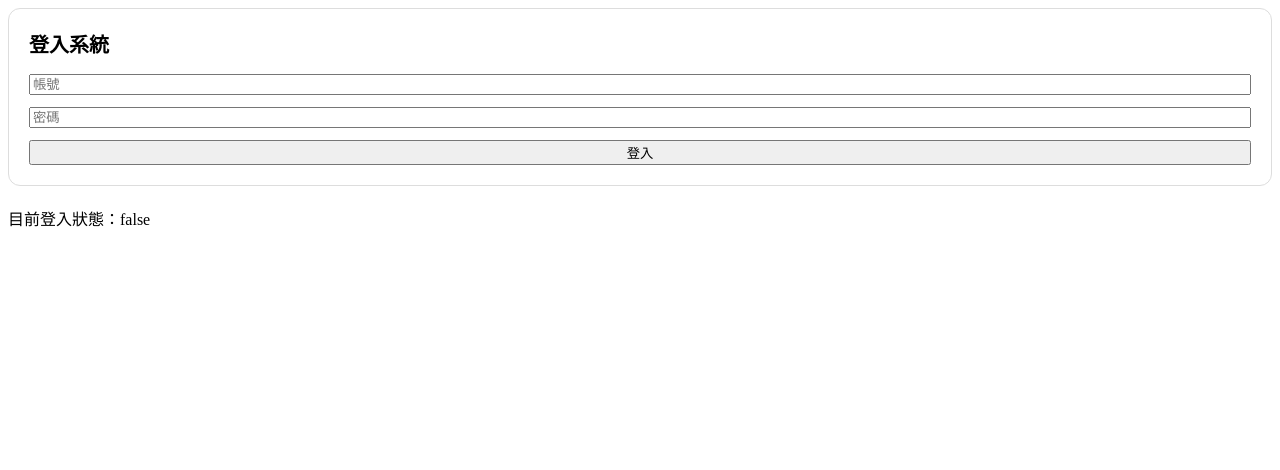
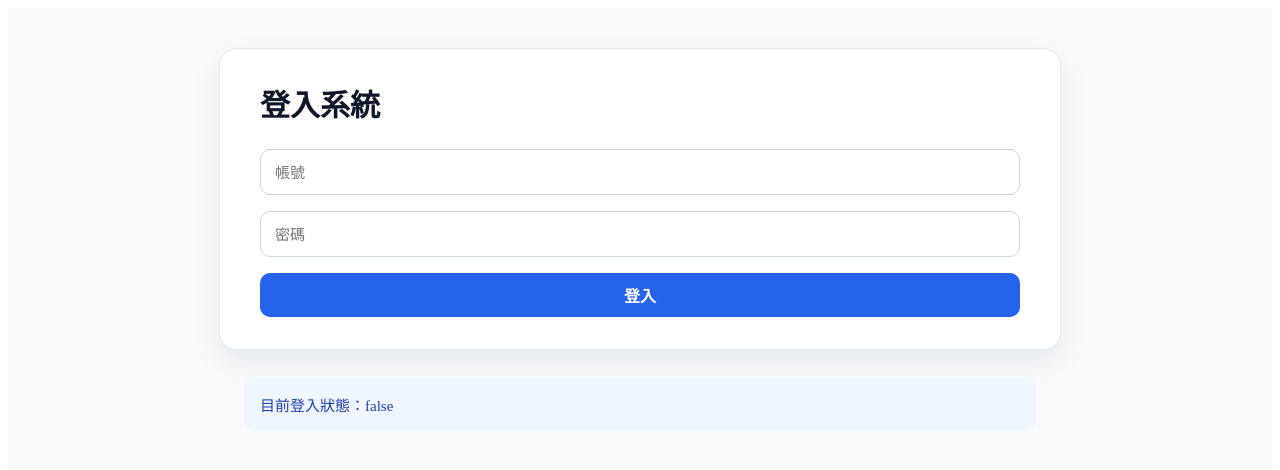
Before and after one commit to Avon46/huan-vue3-homework2, a Vue app: page / in a window 1280 px wide. Shown: the top 470 px of the page. Built offline with nearby package versions, Linux system fonts and the light colour scheme; the HTML template or start-up script is replaced by a standard one.

Commit message:
add BaseSection

```diff
--- a/src/App.vue
+++ b/src/App.vue
@@ -15,8 +15,34 @@ function handleLoginSuccess(username: string) {
 </script>
 
 <template>
-  <LoginSimple @login-success="handleLoginSuccess"></LoginSimple>
-  <p>目前登入狀態：{{ isLoggedIn }}</p>
-  <p v-if="isLoggedIn">目前登入者:{{ loginUser }}</p>
-  <PolicySimple v-if="isLoggedIn"></PolicySimple>
+  <main class="app-page">
+    <LoginSimple @login-success="handleLoginSuccess"></LoginSimple>
+    <div class="login-status">
+      <p>目前登入狀態：{{ isLoggedIn }}</p>
+      <p v-if="isLoggedIn">目前登入者:{{ loginUser }}</p>
+    </div>
+    <PolicySimple v-if="isLoggedIn"></PolicySimple>
+  </main>
 </template>
+
+<style scoped>
+.app-page {
+  min-height: 100vh;
+  padding: 40px 20px;
+  background: #f8fafc;
+}
+
+.login-status {
+  max-width: 760px;
+  margin: 0 auto 28px;
+  padding: 12px 16px;
+  border-radius: 12px;
+  background-color: #eff6ff;
+  color: #1e40af;
+  font-size: 15px;
+}
+
+.login-status p {
+  margin: 4px 0;
+}
+</style>
--- a/src/components/BaseSection.vue
+++ b/src/components/BaseSection.vue
@@ -3,31 +3,40 @@
         <div class="base-section__title">
             <slot name="title"></slot>
         </div>
-
         <div class="base-section__content">
             <slot></slot>
         </div>
+
     </section>
 </template>
 
 <style scoped>
 .base-section {
-    border: 1px solid #dddddd;
-    border-radius: 12px;
-    padding: 20px;
-    margin-bottom: 20px;
+    width: 100%;
+    max-width: 760px;
+    margin: 0 auto 28px;
+    padding: 32px 40px;
+    border: 1px solid #e5e7eb;
+    border-radius: 18px;
     background-color: #ffffff;
+    box-shadow: 0 12px 30px rgba(15, 23, 42, 0.08);
 }
 
 .base-section__title {
-    margin-bottom: 16px;
-    font-size: 20px;
-    font-weight: bold;
+    margin-bottom: 24px;
+}
+
+.base-section__title :deep(h1),
+.base-section__title :deep(h2) {
+    margin: 0;
+    font-size: 30px;
+    font-weight: 700;
+    color: #0f172a;
 }
 
 .base-section__content {
     display: flex;
     flex-direction: column;
-    gap: 12px;
+    gap: 16px;
 }
 </style>
--- a/src/components/PolicyResultCard.vue
+++ b/src/components/PolicyResultCard.vue
@@ -11,11 +11,81 @@ const props = defineProps<{
 }>()
 </script>
 <template>
-    <p v-if="props.loading">查詢中</p>
-    <div v-else-if="props.result">
-        <p>保單號碼:{{ props.result.policyNo }}</p>
-        <p>姓名:{{ props.result.name }}</p>
-        <p>狀態:{{ props.result.status }}</p>
+    <p v-if="props.loading" class="info-message">查詢中</p>
+    <div v-else-if="props.result" class="result-card">
+        <div class="result-row">
+            <span class="result-label">保單號碼</span>
+            <span class="result-value">{{ props.result.policyNo }}</span>
+        </div>
+        <div class="result-row">
+            <span class="result-label">姓名</span>
+            <span class="result-value">{{ props.result.name }}</span>
+        </div>
+        <div class="result-row">
+            <span class="result-label">狀態</span>
+            <span class="result-value">狀態:{{ props.result.status }}</span>
+        </div>
+
+
     </div>
-    <p v-else-if="props.message">{{ props.message }}</p>
+    <p v-else-if="props.message" class="error-message">{{ props.message }}</p>
 </template>
+
+<style scoped>
+.result-card {
+    padding: 18px;
+    border: 1px solid #e5e7eb;
+    border-radius: 14px;
+    background-color: #f9fafb;
+}
+
+.result-row {
+    display: flex;
+    justify-content: space-between;
+    align-items: center;
+    padding: 10px 0;
+    border-bottom: 1px solid #e5e7eb;
+}
+
+.result-row:last-child {
+    border-bottom: none;
+}
+
+.result-label {
+    color: #6b7280;
+    font-size: 14px;
+}
+
+.result-value {
+    color: #111827;
+    font-size: 15px;
+    font-weight: 600;
+}
+
+.status-badge {
+    padding: 4px 10px;
+    border-radius: 999px;
+    background-color: #dcfce7;
+    color: #166534;
+    font-size: 14px;
+    font-weight: 600;
+}
+
+.info-message {
+    margin: 0;
+    padding: 12px 14px;
+    border-radius: 10px;
+    background-color: #eff6ff;
+    color: #1d4ed8;
+    font-weight: 600;
+}
+
+.error-message {
+    margin: 0;
+    padding: 12px 14px;
+    border-radius: 10px;
+    background-color: #fef2f2;
+    color: #dc2626;
+    font-weight: 600;
+}
+</style>
--- a/src/components/PolicySearchForm.vue
+++ b/src/components/PolicySearchForm.vue
@@ -14,6 +14,46 @@ function handlesubmit() {
 </script>
 
 <template>
-    <input v-model.trim='policyForm.policyNo' placeholder="請輸入保單號碼">
-    <button @click="handlesubmit">查詢</button>
+    <div class="search-form">
+        <input v-model.trim='policyForm.policyNo' class="form-input" placeholder="請輸入保單號碼">
+        <button @click="handlesubmit" class="primary-button">查詢</button>
+    </div>
 </template>
+
+<style scoped>
+.search-form {
+    display: flex;
+    gap: 12px;
+}
+
+.form-input {
+    flex: 1;
+    height: 44px;
+    padding: 0 14px;
+    border: 1px solid #cbd5e1;
+    border-radius: 10px;
+    font-size: 15px;
+    outline: none;
+}
+
+.form-input:focus {
+    border-color: #2563eb;
+    box-shadow: 0 0 0 3px rgba(37, 99, 235, 0.12);
+}
+
+.primary-button {
+    width: 96px;
+    height: 44px;
+    border: none;
+    border-radius: 10px;
+    background-color: #2563eb;
+    color: white;
+    font-size: 15px;
+    font-weight: 600;
+    cursor: pointer;
+}
+
+.primary-button:hover {
+    background-color: #1d4ed8;
+}
+</style>
--- a/src/views/LoginSimple.vue
+++ b/src/views/LoginSimple.vue
@@ -30,18 +30,57 @@ function login() {
 </script>
 
 <template>
-    <BaseSection>
+    <base-section>
         <template #title>
-            登入系統
+            <h1>登入系統</h1>
         </template>
+        <input class="form-input" v-model.trim="username" placeholder="帳號">
 
-        <input v-model.trim="username" placeholder="帳號">
+        <input class="form-input" v-model.trim="password" type="password" placeholder="密碼">
 
-        <input v-model.trim="password" type="password" placeholder="密碼">
-
-        <button @click="login">登入</button>
+        <button class="primary-button" @click="login">登入</button>
 
         <p v-if="loading">登入中</p>
-        <p v-else-if="message">{{ message }}</p>
-    </BaseSection>
+        <p v-else-if="message" class="success-message">{{ message }}</p>
+    </base-section>
 </template>
+
+<style scoped>
+.form-input {
+    height: 44px;
+    padding: 0 14px;
+    border: 1px solid #cbd5e1;
+    border-radius: 10px;
+    font-size: 15px;
+    outline: none;
+}
+
+.form-input:focus {
+    border-color: #2563eb;
+    box-shadow: 0 0 0 3px rgba(37, 99, 235, 0.12);
+}
+
+.primary-button {
+    height: 44px;
+    border: none;
+    border-radius: 10px;
+    background-color: #2563eb;
+    color: white;
+    font-size: 16px;
+    font-weight: 600;
+    cursor: pointer;
+}
+
+.primary-button:hover {
+    background-color: #1d4ed8;
+}
+
+.success-message {
+    margin: 4px 0 0;
+    padding: 12px 14px;
+    border-radius: 10px;
+    background-color: #ecfdf5;
+    color: #047857;
+    font-weight: 600;
+}
+</style>
--- a/src/views/PolicySimple.vue
+++ b/src/views/PolicySimple.vue
@@ -35,14 +35,11 @@ function searchPolicy(policyNo: string) {
 }
 </script>
 <template>
-    <BaseSection>
+    <base-section>
         <template #title>
             <h2>保單查詢系統</h2>
         </template>
-
         <PolicySearchForm @submit="searchPolicy"></PolicySearchForm>
-
         <PolicyResultCard :loading="loading" :message="message" :result="result" />
-
-    </BaseSection>
+    </base-section>
 </template>
```
